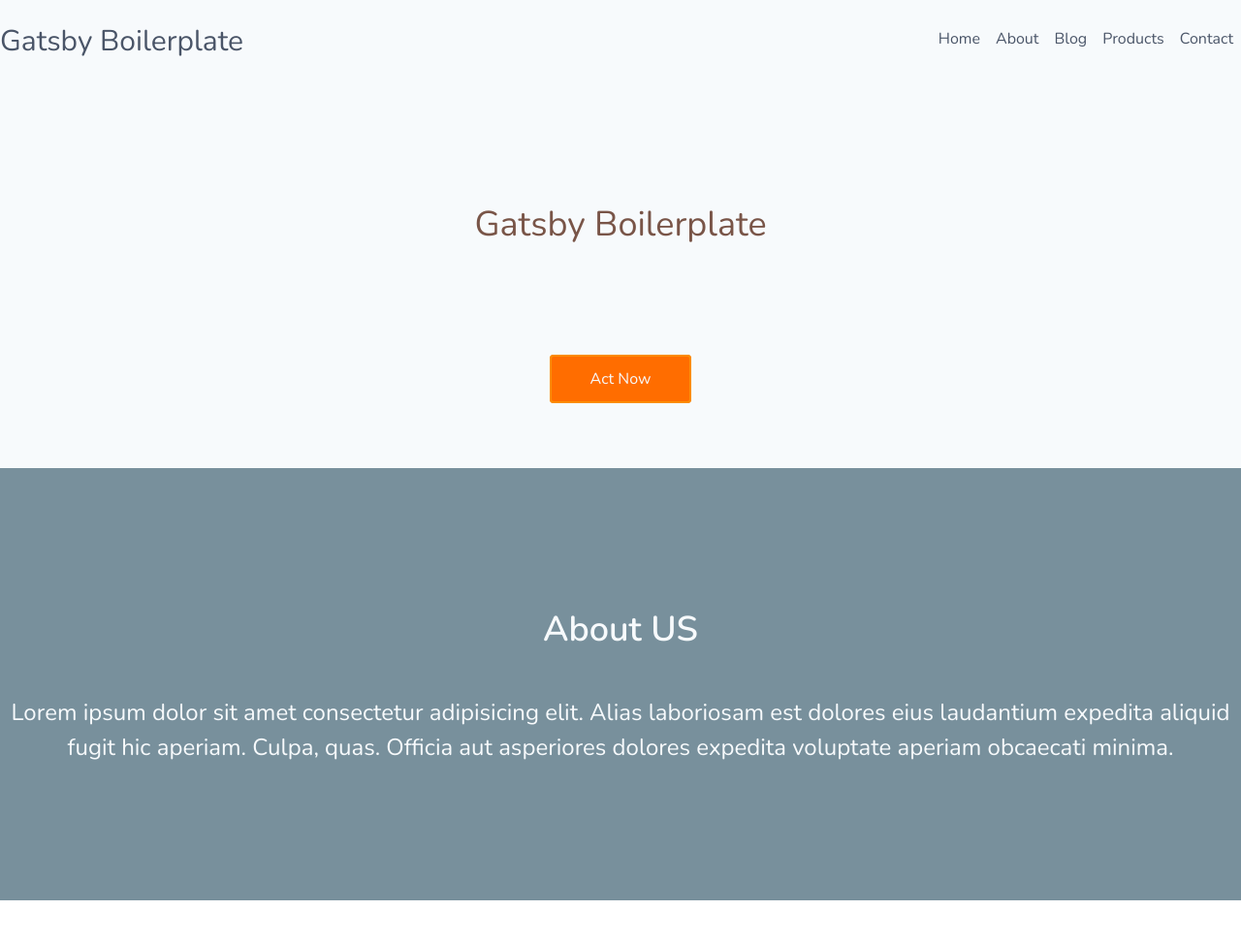
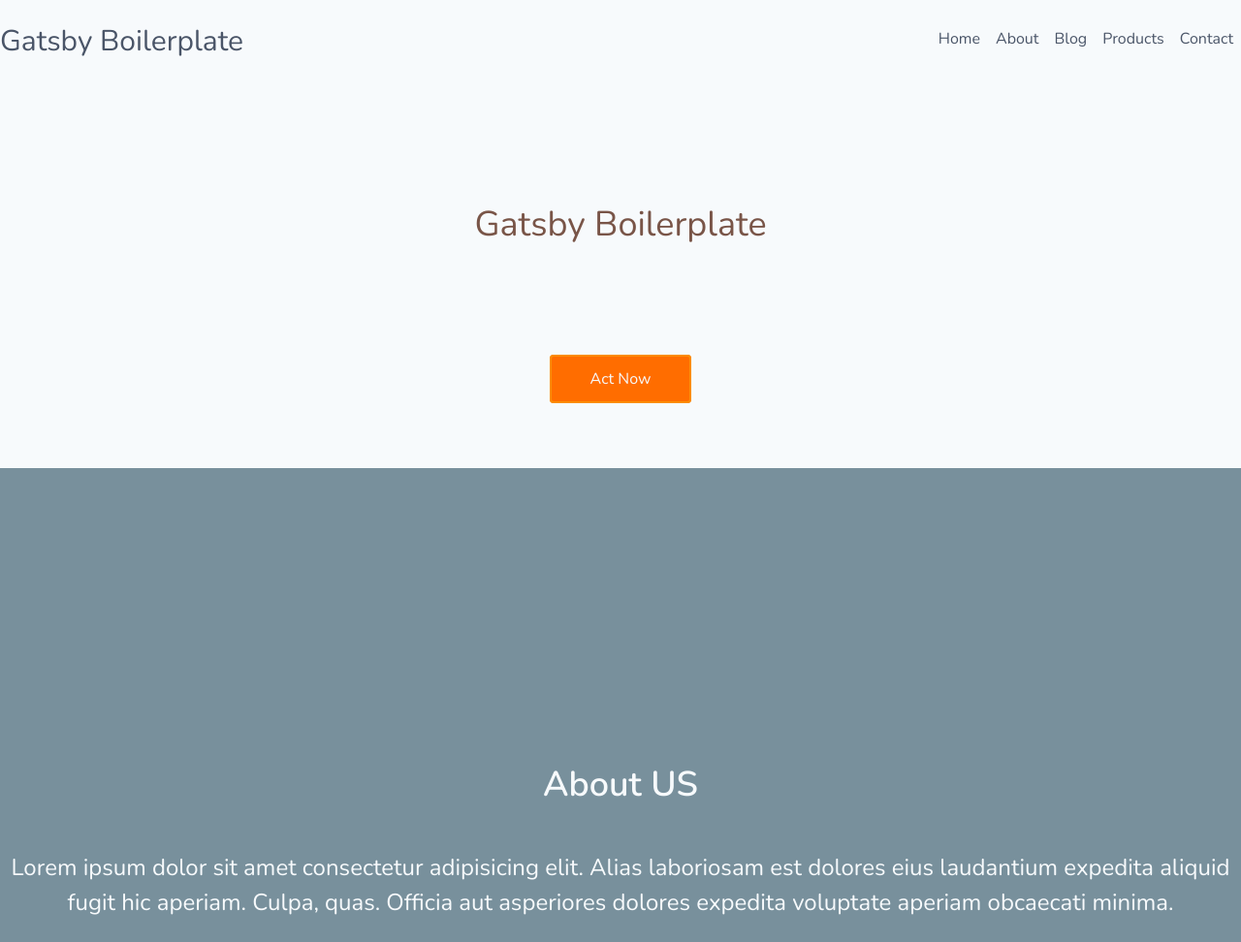
Before and after one commit to ertankayalar/under, a Gatsby site: page / in a window 1280 px wide. Shown: the top 972 px of the page at 97% size. Built offline with nearby package versions, Linux system fonts and the light colour scheme; Gatsby itself is replaced by a stand-in of ours.

Commit message:
cosmetic updates

```diff
--- a/gatsby-config.js
+++ b/gatsby-config.js
@@ -39,5 +39,6 @@ module.exports = {
       },
     },
     `gatsby-plugin-mdx`,
+
   ],
 }
--- a/src/css/app.css
+++ b/src/css/app.css
@@ -47,4 +47,5 @@ body {
 }
 
 
+
 @tailwind utilities;
--- a/src/pages/index.js
+++ b/src/pages/index.js
@@ -7,11 +7,17 @@ import SEO from "../components/seo"
 import Hero from "../components/hero"
 import CTA from "../components/cta"
 
+
 const IndexPage = () => (
   <Layout>
     <SEO title="Home" />
     <Hero heroTitle="Gatsby Boilerplate" heroMessage="" buttonLink="/contact/" buttonText="Act Now" />
 
+
+    <div className="w-full bg-bluegray-400 py-20 text-center text-gray-100">
+
+
+    </div>
     <div className="w-full bg-bluegray-400 py-20 text-center text-gray-100">
             <div className="container mx-auto my-10">
 
```
Also changed, not shown: gatsby-browser.js (line endings or trailing spaces), 1 other file.
